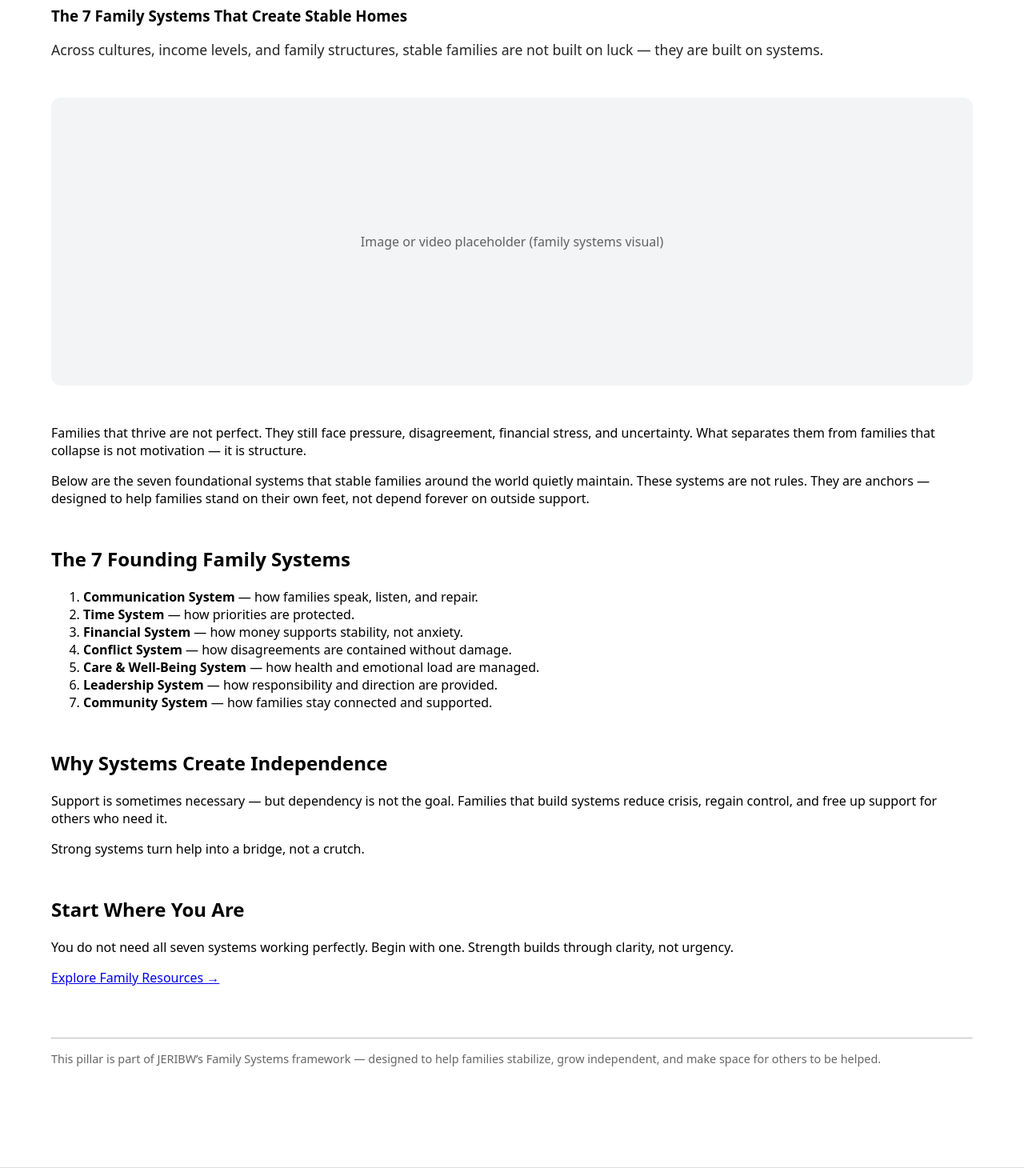
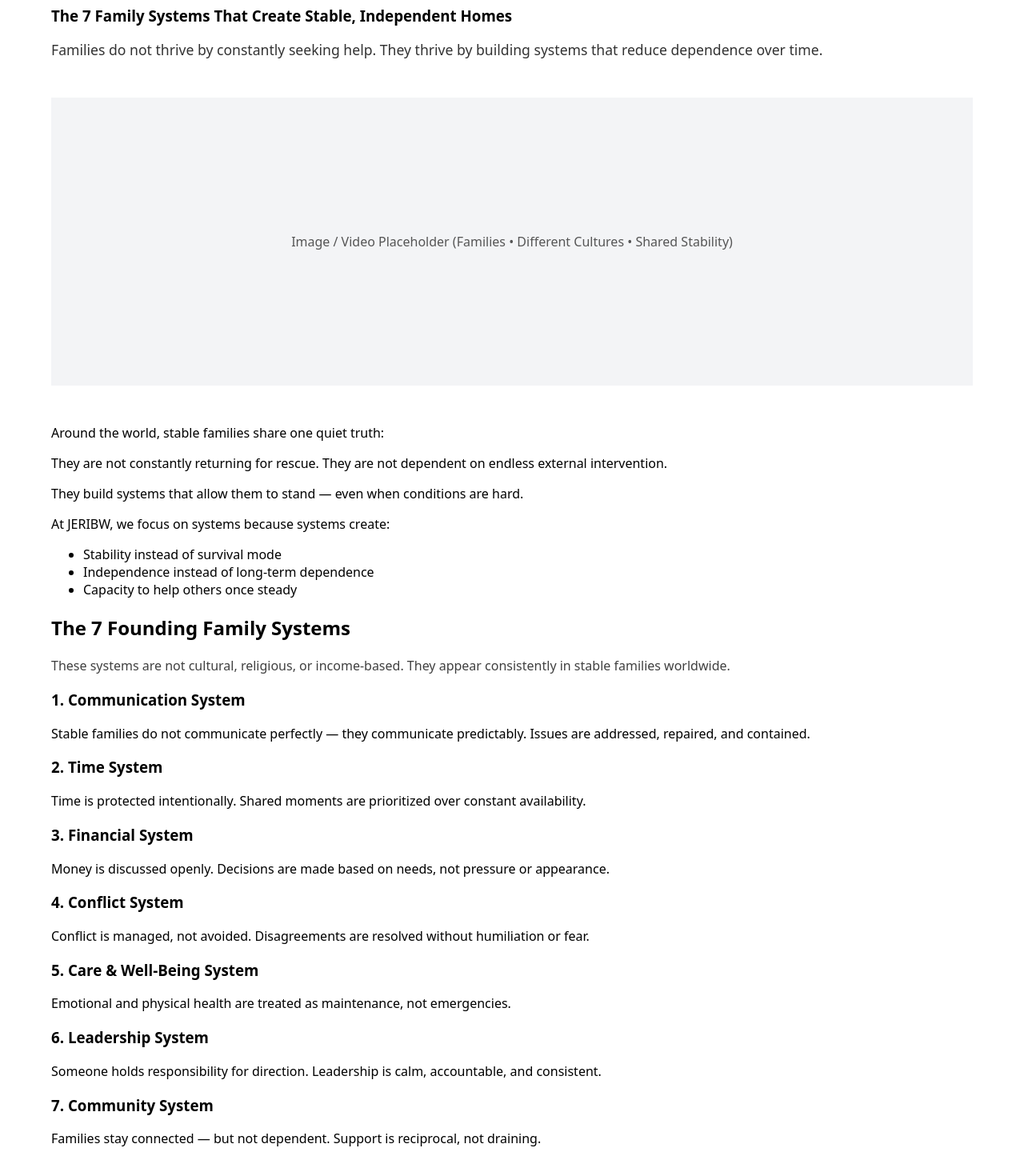
Before and after one commit to Jeribw-Foundation/jeribw, a Next.js app: page /pillars/family-systems in a window 1280 px wide. Shown: the part 140-1600 px from the top of the page at 80% size. Built offline with nearby package versions, Linux system fonts and the light colour scheme.

Commit message:
Update Family-systems page.tsx

```diff
--- a/app/pillars/family-systems/page.tsx
+++ b/app/pillars/family-systems/page.tsx
@@ -1,5 +1,3 @@
-import Link from "next/link";
-
 export default function FamilySystemsPillar() {
   return (
     <main
@@ -11,119 +9,152 @@ export default function FamilySystemsPillar() {
     >
       {/* HERO */}
       <section style={{ marginBottom: "3rem" }}>
-        <h1>The 7 Family Systems That Create Stable Homes</h1>
+        <h1>The 7 Family Systems That Create Stable, Independent Homes</h1>
 
-        <p style={{ fontSize: "1.1rem", opacity: 0.85 }}>
-          Across cultures, income levels, and family structures, stable families
-          are not built on luck — they are built on systems.
+        <p style={{ opacity: 0.8, fontSize: "1.1rem" }}>
+          Families do not thrive by constantly seeking help.
+          They thrive by building systems that reduce dependence over time.
         </p>
       </section>
 
-      {/* FEATURE IMAGE / VIDEO PLACEHOLDER */}
-      <section
+      {/* HERO IMAGE / VIDEO */}
+      <section style={{ marginBottom: "3rem" }}>
+        <div
           style={{
+            width: "100%",
+            height: "360px",
             background: "#f3f4f6",
-          borderRadius: "12px",
-          height: "360px",
             display: "flex",
             alignItems: "center",
             justifyContent: "center",
-          marginBottom: "3rem",
+            color: "#555",
           }}
         >
-        <p style={{ opacity: 0.6 }}>
-          Image or video placeholder (family systems visual)
-        </p>
+          Image / Video Placeholder
+          (Families • Different Cultures • Shared Stability)
+        </div>
       </section>
 
       {/* INTRO */}
       <section>
         <p>
-          Families that thrive are not perfect. They still face pressure,
-          disagreement, financial stress, and uncertainty. What separates them
-          from families that collapse is not motivation — it is structure.
+          Around the world, stable families share one quiet truth:
         </p>
 
         <p>
-          Below are the seven foundational systems that stable families around
-          the world quietly maintain. These systems are not rules. They are
-          anchors — designed to help families stand on their own feet, not
-          depend forever on outside support.
+          They are not constantly returning for rescue.
+          They are not dependent on endless external intervention.
+        </p>
+
+        <p>
+          They build systems that allow them to stand — even when conditions are hard.
+        </p>
+
+        <p>
+          At JERIBW, we focus on systems because systems create:
+        </p>
+
+        <ul>
+          <li>Stability instead of survival mode</li>
+          <li>Independence instead of long-term dependence</li>
+          <li>Capacity to help others once steady</li>
+        </ul>
+      </section>
+
+      {/* SYSTEMS */}
+      <section>
+        <h2>The 7 Founding Family Systems</h2>
+
+        <p style={{ opacity: 0.75 }}>
+          These systems are not cultural, religious, or income-based.
+          They appear consistently in stable families worldwide.
+        </p>
+
+        <h3>1. Communication System</h3>
+        <p>
+          Stable families do not communicate perfectly — they communicate predictably.
+          Issues are addressed, repaired, and contained.
+        </p>
+
+        <h3>2. Time System</h3>
+        <p>
+          Time is protected intentionally.
+          Shared moments are prioritized over constant availability.
+        </p>
+
+        <h3>3. Financial System</h3>
+        <p>
+          Money is discussed openly.
+          Decisions are made based on needs, not pressure or appearance.
+        </p>
+
+        <h3>4. Conflict System</h3>
+        <p>
+          Conflict is managed, not avoided.
+          Disagreements are resolved without humiliation or fear.
+        </p>
+
+        <h3>5. Care & Well-Being System</h3>
+        <p>
+          Emotional and physical health are treated as maintenance, not emergencies.
+        </p>
+
+        <h3>6. Leadership System</h3>
+        <p>
+          Someone holds responsibility for direction.
+          Leadership is calm, accountable, and consistent.
+        </p>
+
+        <h3>7. Community System</h3>
+        <p>
+          Families stay connected — but not dependent.
+          Support is reciprocal, not draining.
         </p>
       </section>
 
-      {/* SYSTEM LIST */}
-      <section style={{ marginTop: "3rem" }}>
-        <h2>The 7 Founding Family Systems</h2>
-
-        <ol>
-          <li>
-            <strong>Communication System</strong> — how families speak, listen,
-            and repair.
-          </li>
-          <li>
-            <strong>Time System</strong> — how priorities are protected.
-          </li>
-          <li>
-            <strong>Financial System</strong> — how money supports stability,
-            not anxiety.
-          </li>
-          <li>
-            <strong>Conflict System</strong> — how disagreements are contained
-            without damage.
-          </li>
-          <li>
-            <strong>Care & Well-Being System</strong> — how health and emotional
-            load are managed.
-          </li>
-          <li>
-            <strong>Leadership System</strong> — how responsibility and
-            direction are provided.
-          </li>
-          <li>
-            <strong>Community System</strong> — how families stay connected and
-            supported.
-          </li>
-        </ol>
-      </section>
-
       {/* INDEPENDENCE FRAMING */}
-      <section style={{ marginTop: "3rem" }}>
-        <h2>Why Systems Create Independence</h2>
+      <section>
+        <h2>Why Systems Matter More Than Resources</h2>
 
         <p>
-          Support is sometimes necessary — but dependency is not the goal.
-          Families that build systems reduce crisis, regain control, and free
-          up support for others who need it.
+          Resources help in crisis.
+          Systems prevent repeated crisis.
         </p>
 
         <p>
-          Strong systems turn help into a bridge, not a crutch.
+          Our goal is not to create families who must always return for help —
+          but families who grow stable enough to no longer need it.
         </p>
+
+        <p>
+          When families stabilize:
+        </p>
+
+        <ul>
+          <li>They regain confidence</li>
+          <li>They reduce external dependency</li>
+          <li>They create space for new struggling families</li>
+        </ul>
       </section>
 
       {/* CTA */}
       <section style={{ marginTop: "3rem" }}>
-        <h2>Start Where You Are</h2>
-
         <p>
-          You do not need all seven systems working perfectly. Begin with one.
-          Strength builds through clarity, not urgency.
+          Next steps:
         </p>
 
-        <p>
-          <Link href="/resources">Explore Family Resources →</Link>
-        </p>
-      </section>
-
-      {/* FOOTNOTE */}
-      <section style={{ marginTop: "4rem", opacity: 0.6 }}>
-        <hr />
-        <p style={{ fontSize: "0.9rem" }}>
-          This pillar is part of JERIBW’s Family Systems framework — designed to
-          help families stabilize, grow independent, and make space for others
-          to be helped.
-        </p>
+        <ul>
+          <li>
+            <a href="/pillars/family-leadership">
+              Learn how leadership sustains these systems →
+            </a>
+          </li>
+          <li>
+            <a href="/pillars/the-4ws">
+              Apply the 4Ws framework to design family life →
+            </a>
+          </li>
+        </ul>
       </section>
     </main>
   );
```
Lines whose indentation alone changed are shown as unchanged.
